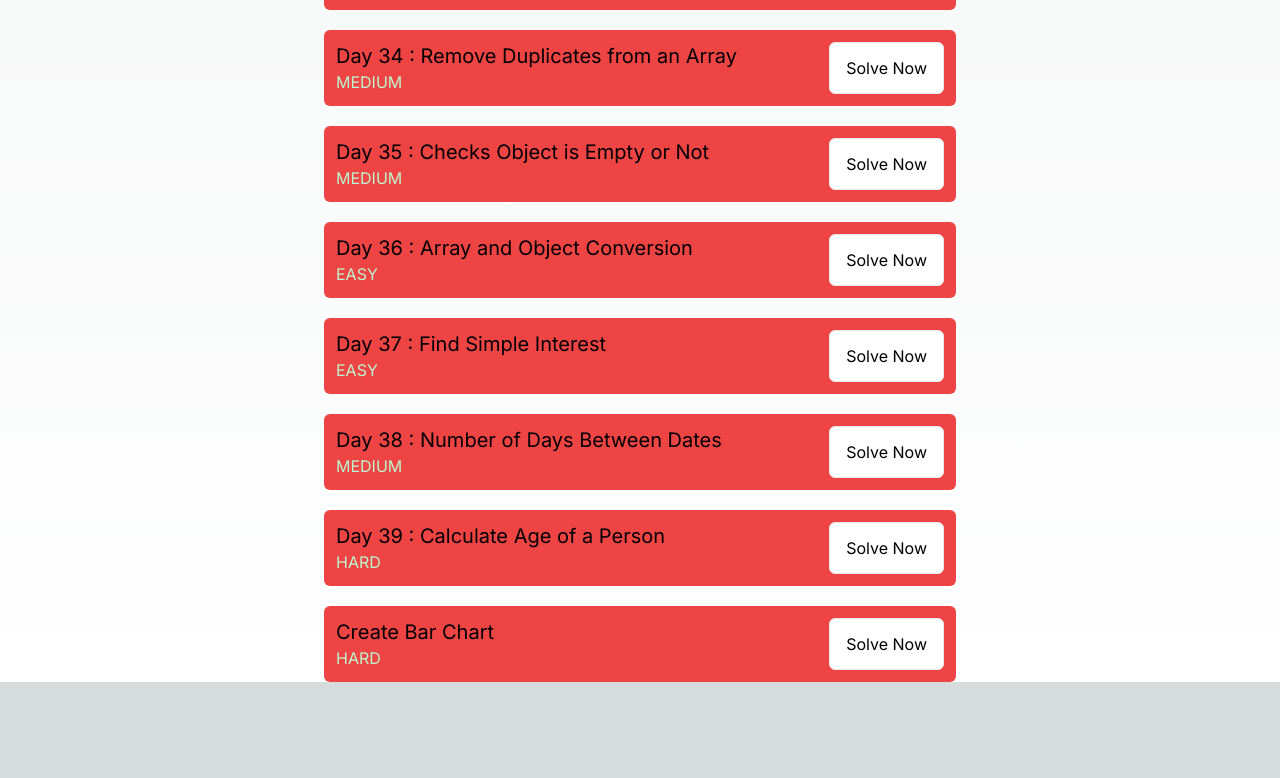
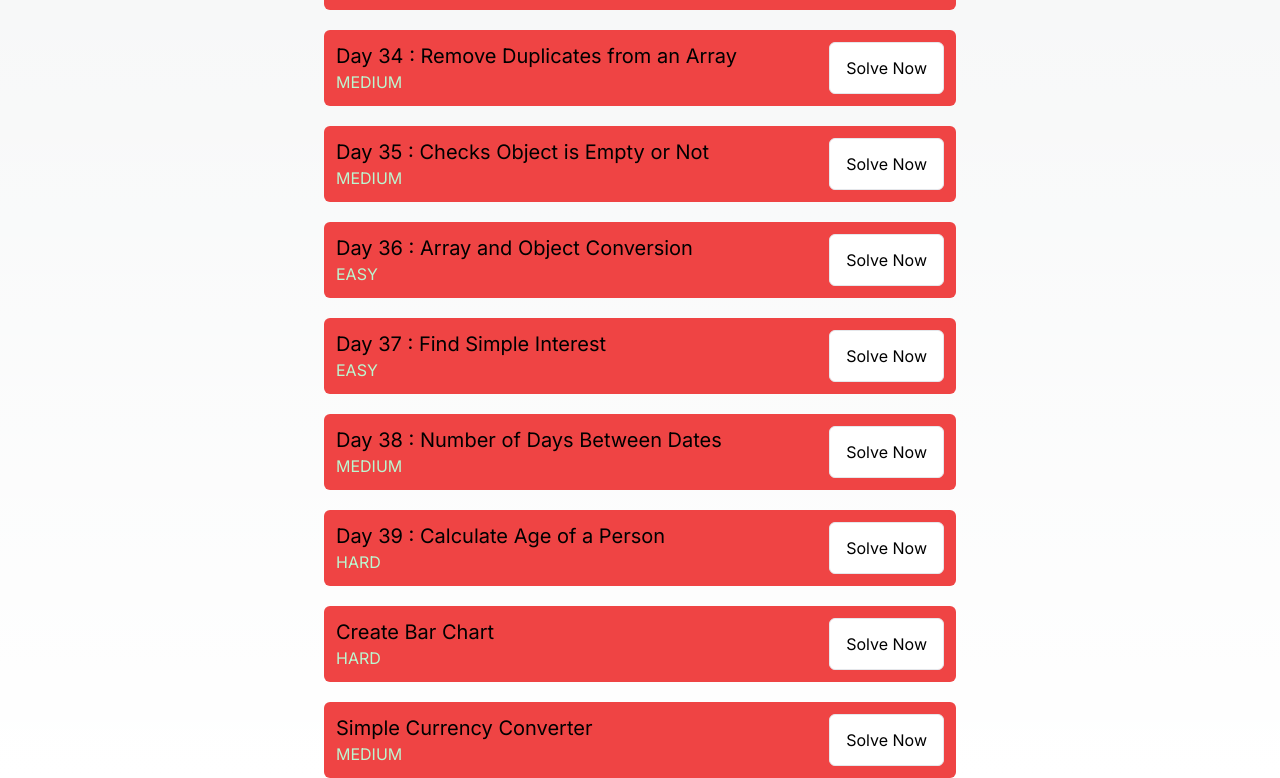
Before and after one commit to manojtsx/100-Days-of-JavaScript---Practice-on-Mine-Website, a Next.js app: page / in a window 1280 px wide. Shown: the part 3254-4032 px from the top of the page. Before the commit the page ends 3936 px from the top, so only its background shows below. Built offline with nearby package versions, Linux system fonts and the light colour scheme.

Commit message:
100daysofJS day41

```diff
--- a/src/app/challenges.ts
+++ b/src/app/challenges.ts
@@ -891,5 +891,32 @@ export const challenges: Challenge[] = [
     }
     console.log(generateBarChart([5,3,9,2]));`,
     difficulty : 'hard'
+  },
+  {
+    id : 41,
+    title : 'Simple Currency Converter',
+    description : `Challenge : Simple Currency Converter
+    ===========================================================
+    Write a function convertCurrency to convert from one currency to another using static exchange rates.
+    ===========================================================
+    Requirements:
+    1. Write a function named convertCurrency that takes three parameters: amount, fromCurrency, and toCurrency.
+    2. Use a fixed object to store exchange rates relative to a base currency (e.g: USD)
+    3. The function should return the converted amount in the target currency.
+    4. Handle conversion through USD as a base, meaning if converting from GBP to EUR, first convert GBP to USD, then USD to EUR.
+    ===========================================================
+    console.log(convertCurrency(100, "GBP","EUR"))`,
+    placeholder : `const rates = {
+      USD : 1,
+      EUR : 0.9,
+      GBP : 0.8,
+      INR : 82
+  }
+  function convertCurrency(amount, fromCurrency, toCurrency){
+      // Your code here
+  }
+  console.log(convertCurrency(100, "GBP", "EUR"));
+  `,
+  difficulty : 'medium'
   }
 ];
```
